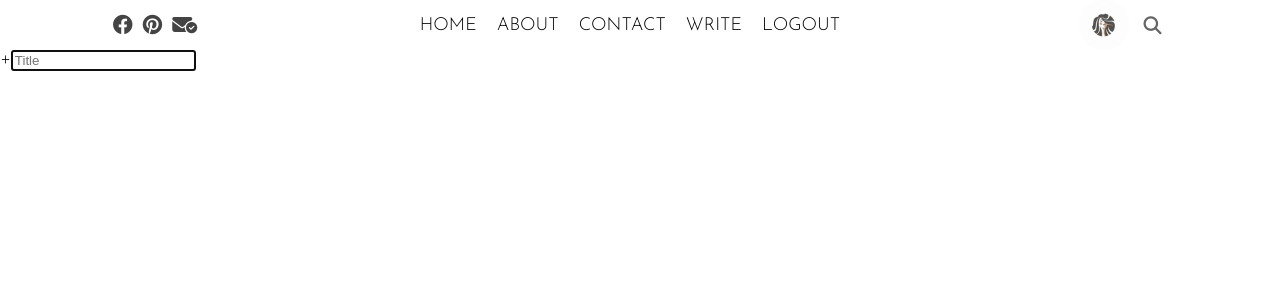
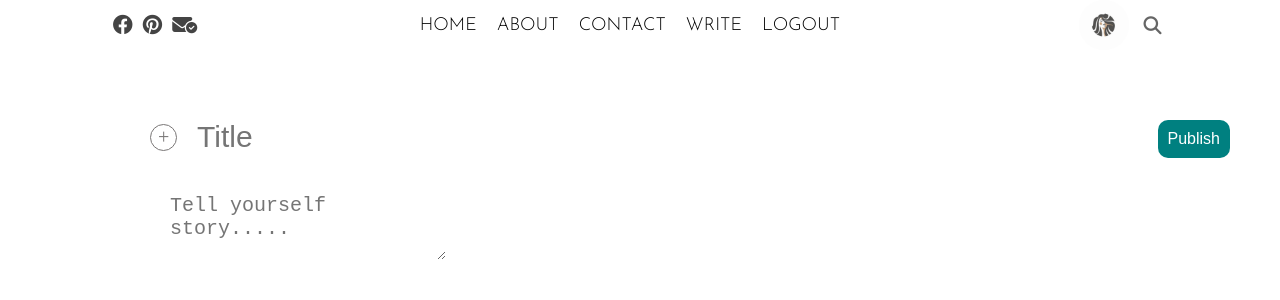
Before and after one commit to Sama-Liyanage/Journal-Website, a React (Create React App) app: page / in a window 1280 px wide. Shown: the top 300 px of the page. Built offline with nearby package versions, Linux system fonts and the light colour scheme.

Commit message:
Update Content

```diff
--- a/src/pages/home/write/Write.jsx
+++ b/src/pages/home/write/Write.jsx
@@ -7,11 +7,15 @@ export default function Write() {
       <form className="writeForm">
         <div className="writeFormGroup">
           <label htmlFor="fileInput">
-            <i class="fa-light fa-plus"></i>
+            <i class="writeIcon fa-light fa-plus"></i>
           </label>
           <input type="file" id="fileInput" style={{ display: "none" }} />
           <input type="text" placeholder="Title" className="writeInput" autoFocus={true} />
         </div>
+        <div className="writeFormGroup">
+          <textarea placeholder="Tell yourself story....." type="text" className="writeInput writeText"></textarea>
+        </div>
+        <button className="writeSubmit">Publish</button>
       </form>
     </div>
   )
--- a/src/pages/home/write/write.css
+++ b/src/pages/home/write/write.css
@@ -0,0 +1,54 @@
+.write {
+    padding-top: 50px;
+}
+
+.writeForm {
+    position: relative;
+}
+
+.writeFormGroup {
+    margin-left: 150px;
+    display: flex;
+    align-items: center;
+}
+
+.writeIcon {
+    width: 25px;
+    height: 25px;
+    border-radius: 50%;
+    border: 1px solid;
+    display: flex;
+    align-items: center;
+    justify-content: center;
+    font-size: 20px;
+    color: rgb(121, 118, 118);
+    cursor: pointer;
+}
+
+.writeInput {
+    font-size: 30px;
+    border: none;
+    padding: 20px;
+    width: 20vw;
+}
+
+.writeInput:focus {
+    outline: none;
+}
+
+.writeText {
+    font-size: 20px;
+}
+
+.writeSubmit {
+    position: absolute;
+    top: 20px;
+    right: 50px;
+    color: white;
+    background-color: teal;
+    padding: 10px;
+    border: none;
+    border-radius: 10px;
+    cursor: pointer;
+    font-size: 16px;
+}
```
